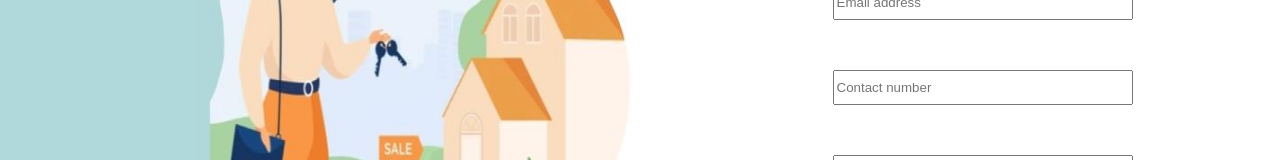
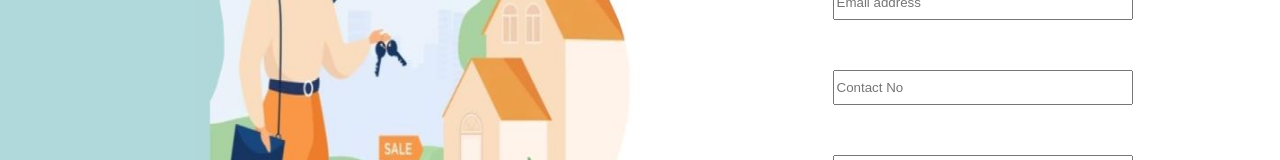
Before and after one commit to gdscnitp/charges-by-tenant, a Next.js app: page /auth/tenant_signup in a window 1280 px wide. Shown: the part 302-462 px from the top of the page. Built offline with nearby package versions, Linux system fonts and the light colour scheme; some icons are missing.

Commit message:
Placeholder change

```diff
--- a/pages/auth/tenant_signup.js
+++ b/pages/auth/tenant_signup.js
@@ -31,7 +31,7 @@ function tenant_signup() {
                 </div>
                 <div className='form-group'>
                     <i class="fas fa-phone-square-alt"></i>
-                    <input type="text" name="contact" id="contact" autocomplete="off" placeholder='Contact number'/>
+                    <input type="text" name="contact" id="contact" autocomplete="off" placeholder='Contact No'/>
                 </div>
                 <div className='form-group'>
                     <i class="fas fa-lock"></i>
```
